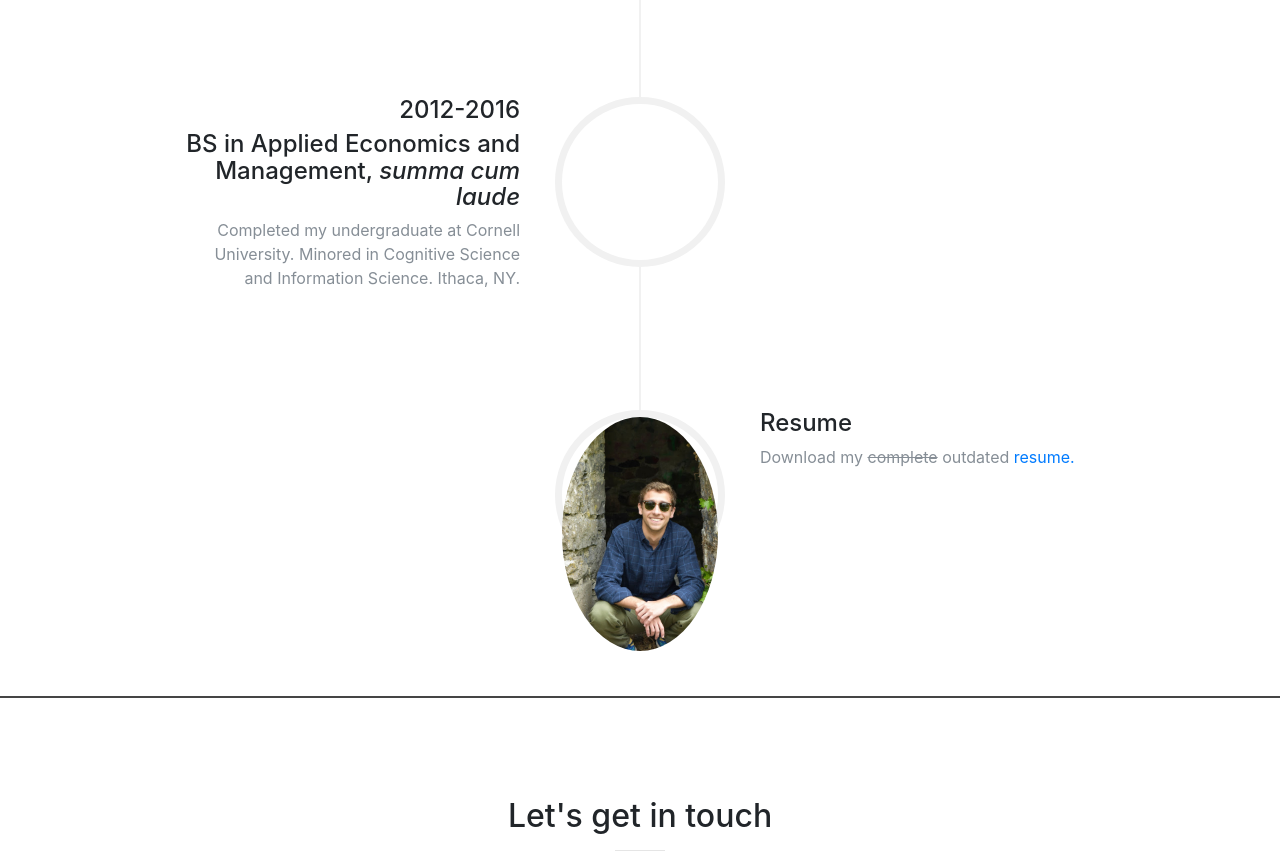
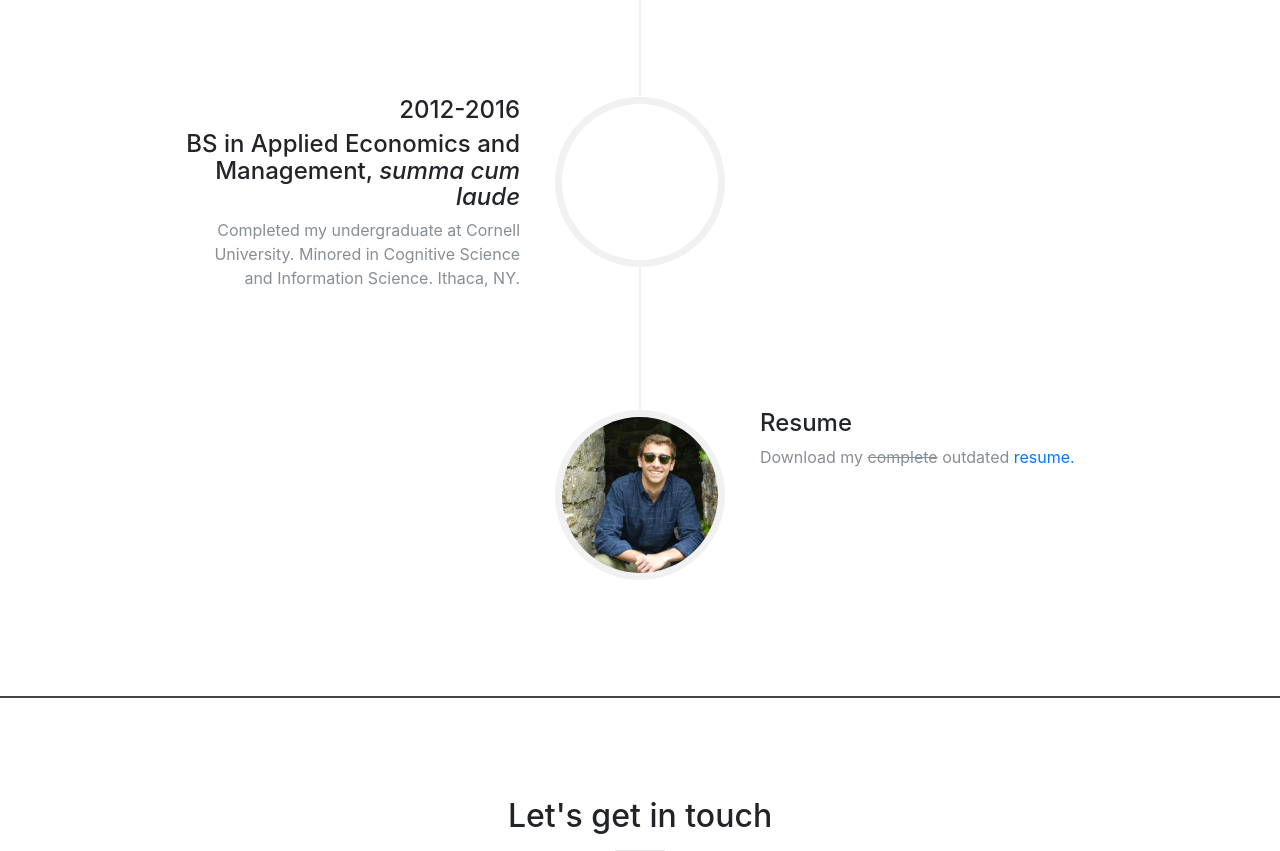
Before and after one commit to rae83/rae83.github.io, a website with bundled scripts: page index.html in a window 1280 px wide. Shown: the part 2628-3479 px from the top of the page. Built offline with nearby package versions, Linux system fonts and the light colour scheme; files whose address does not match are found by name.

Commit message:
fixed timeline image size problem

```diff
--- a/index.html
+++ b/index.html
@@ -243,7 +243,7 @@
               </li>
               <li class="timeline-inverted">
                 <div class="timeline-image">
-                  <a href="docs/ryan_enderby_resume.pdf"  target="_blank"><img class="rounded-circle img-fluid" src="img/about/resume-me.jpeg" alt=""></a>
+                  <a href="docs/ryan_enderby_resume.pdf"  target="_blank"><img class="rounded-circle img-fluid" src="img/about/resume-me-edit.jpg" alt=""></a>
                 </div>
                 <div class="timeline-panel">
                   <div class="timeline-heading">
```
Also changed, not shown: img/about/cornell-eng.png (deleted), img/about/resume-me-edit.jpg (added).
